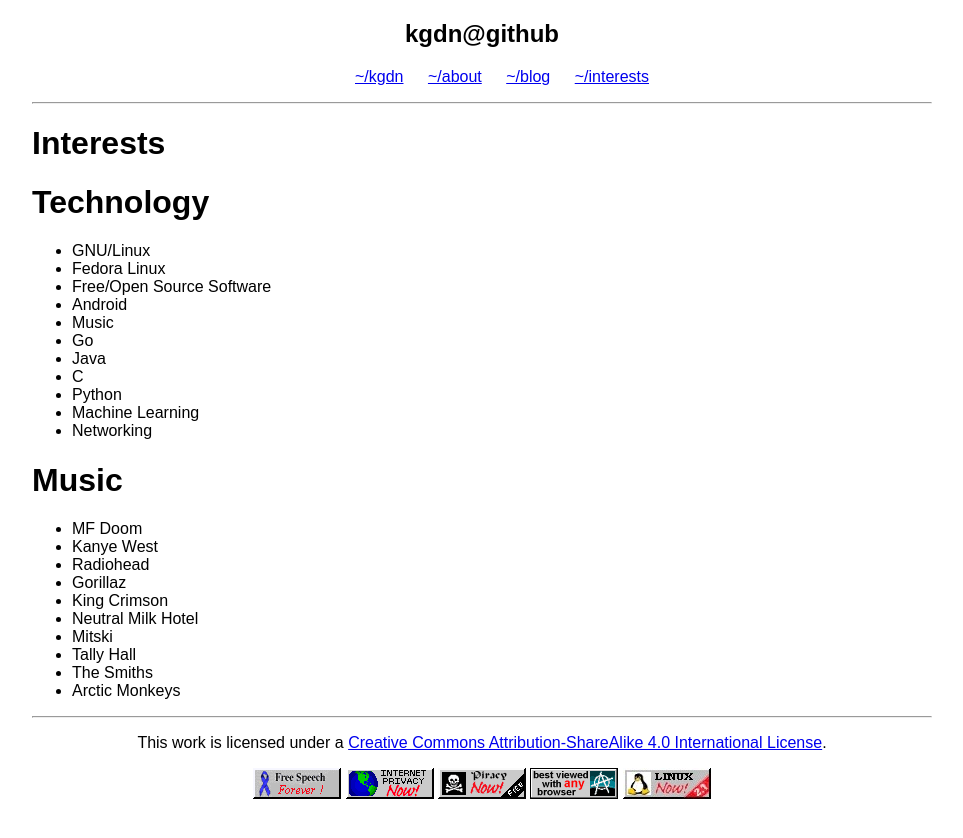
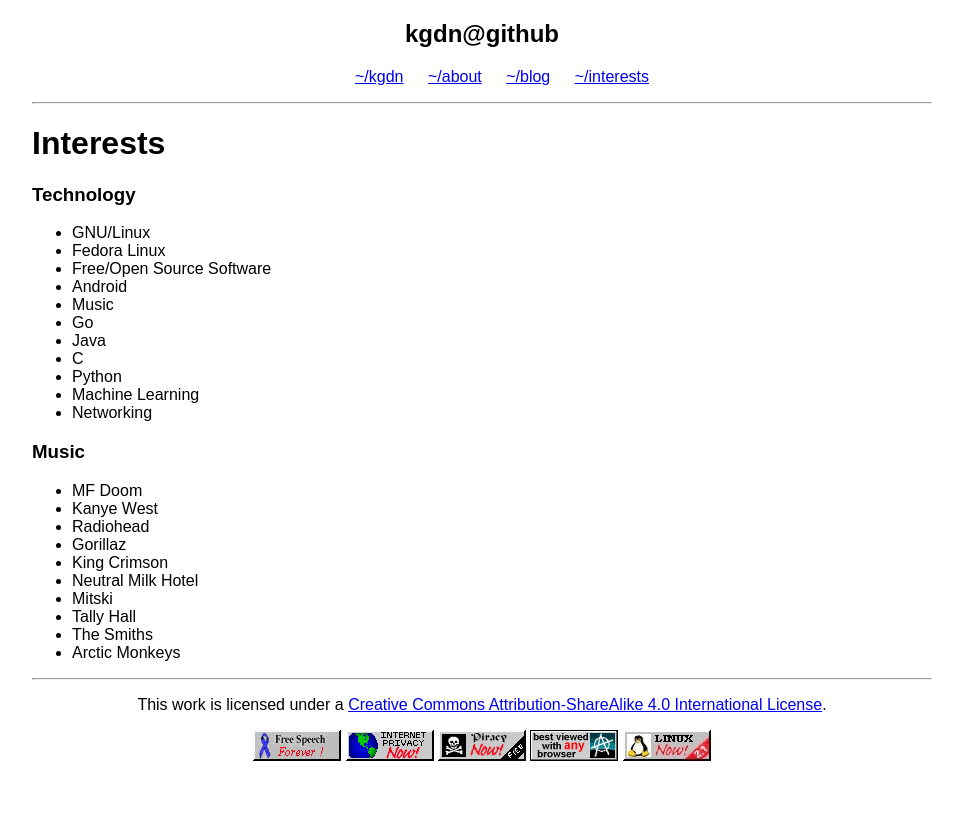
Before and after one commit to kgdn/kgdn.github.io, a Jekyll site: the page built from interests.md, in a window 1280 px wide. Shown: the top 838 px of the page, without its empty margins (158-1121 px from the left). Built offline with Jekyll 4.4.1, drawn with Linux system fonts in a browser that asks for light colours.

```diff
--- a/interests.md
+++ b/interests.md
@@ -4,7 +4,7 @@ description: "My interests and hobbies."
 layout: default
 ---
 
-# Technology
+### Technology
 - GNU/Linux
 - Fedora Linux
 - Free/Open Source Software
@@ -17,7 +17,7 @@ layout: default
 - Machine Learning
 - Networking
 
-# Music
+### Music
 - MF Doom
 - Kanye West
 - Radiohead
```
